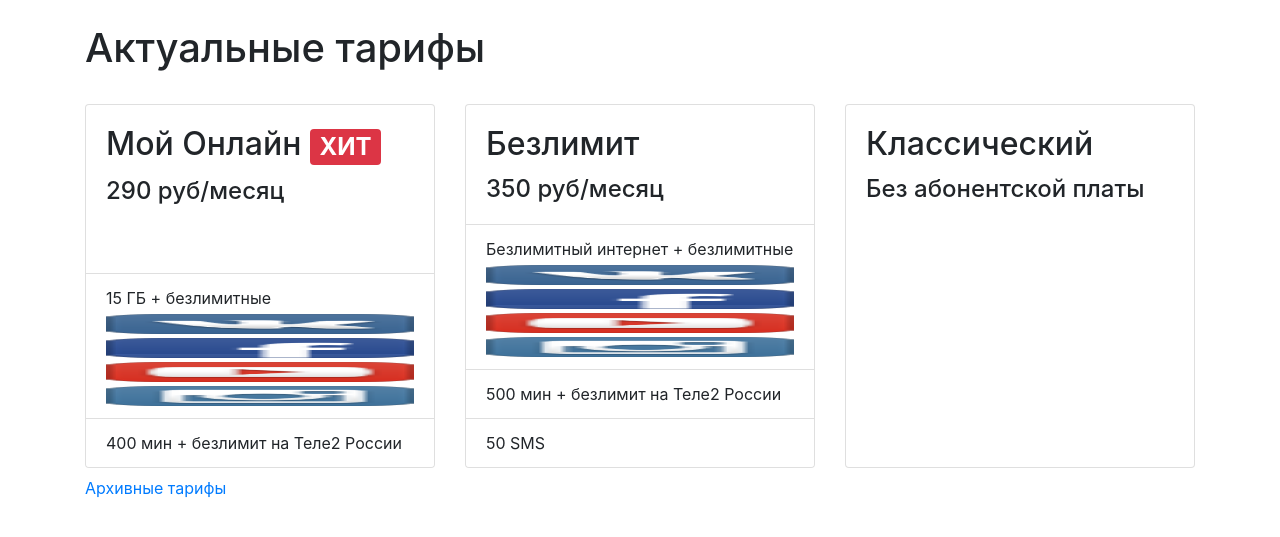
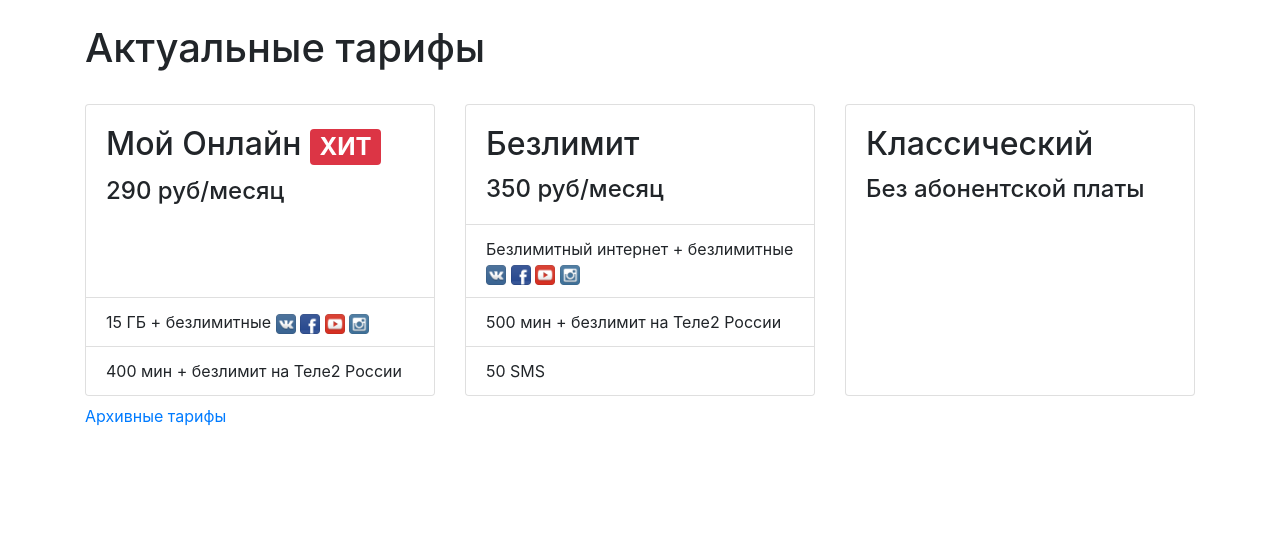
Before and after one commit to evgeniychernyshev/tele2, a Flask app: page / in a window 1280 px wide. Shown: the top 537 px of the page. Run offline with Flask 2, Linux system fonts and the light colour scheme; some libraries are stand-ins or nearby versions.

Commit message:
Fixed templates

```diff
--- a/app/templates/index.html
+++ b/app/templates/index.html
@@ -44,14 +44,10 @@
                             {% endif %}
                             {% if tariff.social_networks_unlim %}
                             + безлимитные
-                            <img class="card-img-top" src="{{ url_for('static', filename='vk.png') }}" alt="VK"
-                                 width="20" height="20">
-                            <img class="card-img-top" src="{{ url_for('static', filename='fb.png') }}" alt="FB"
-                                 width="20" height="20">
-                            <img class="card-img-top" src="{{ url_for('static', filename='yt.png') }}" alt="YOUTUBE"
-                                 width="20" height="20">
-                            <img class="card-img-top" src="{{ url_for('static', filename='inst.png') }}" alt="INSTAGRAM"
-                                 width="20" height="20">
+                            <img src="{{ url_for('static', filename='vk.png') }}" alt="VK" width="20" height="20">
+                            <img src="{{ url_for('static', filename='fb.png') }}" alt="FB" width="20" height="20">
+                            <img src="{{ url_for('static', filename='yt.png') }}" alt="YOUTUBE" width="20" height="20">
+                            <img src="{{ url_for('static', filename='inst.png') }}" alt="INSTAGRAM" width="20" height="20">
                             {% endif %}
                         </li>
                         {% endif %}
```
Also changed, not shown: app/templates/archived.html (+4 -8 lines).
